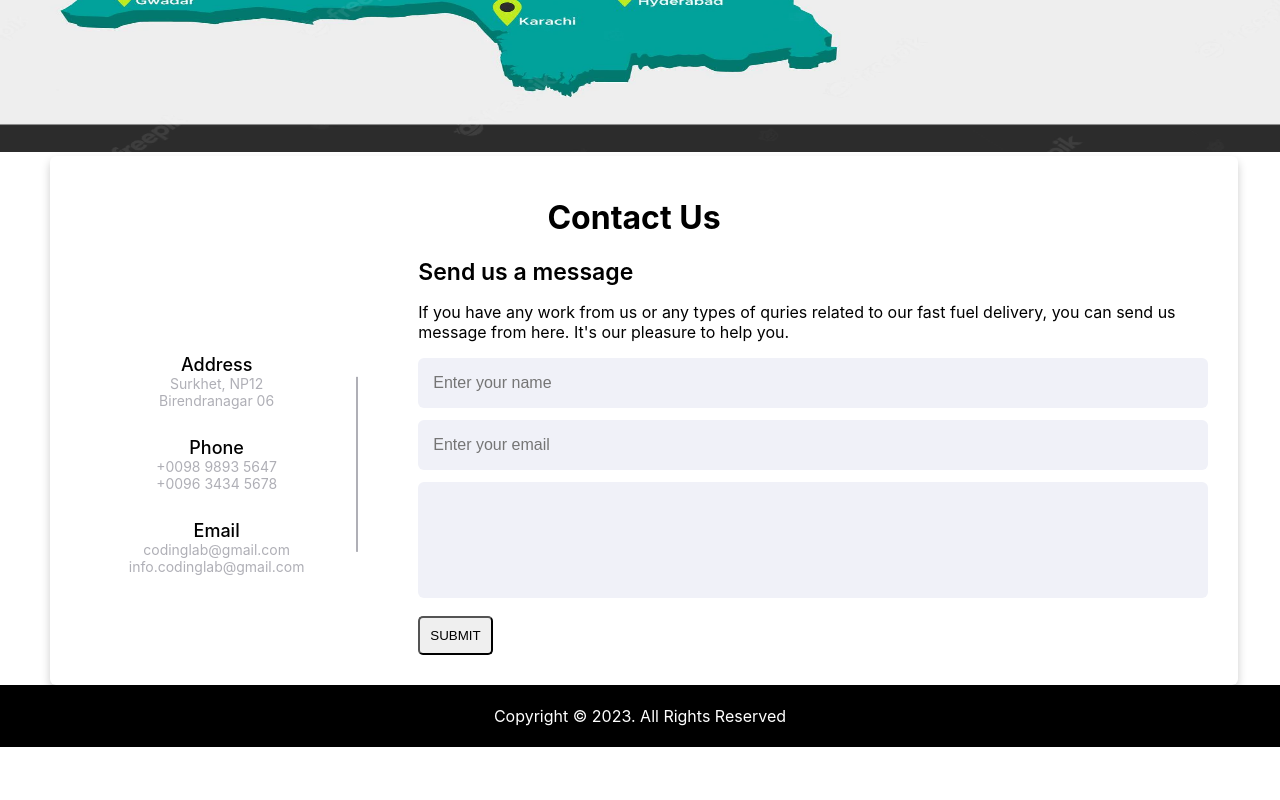
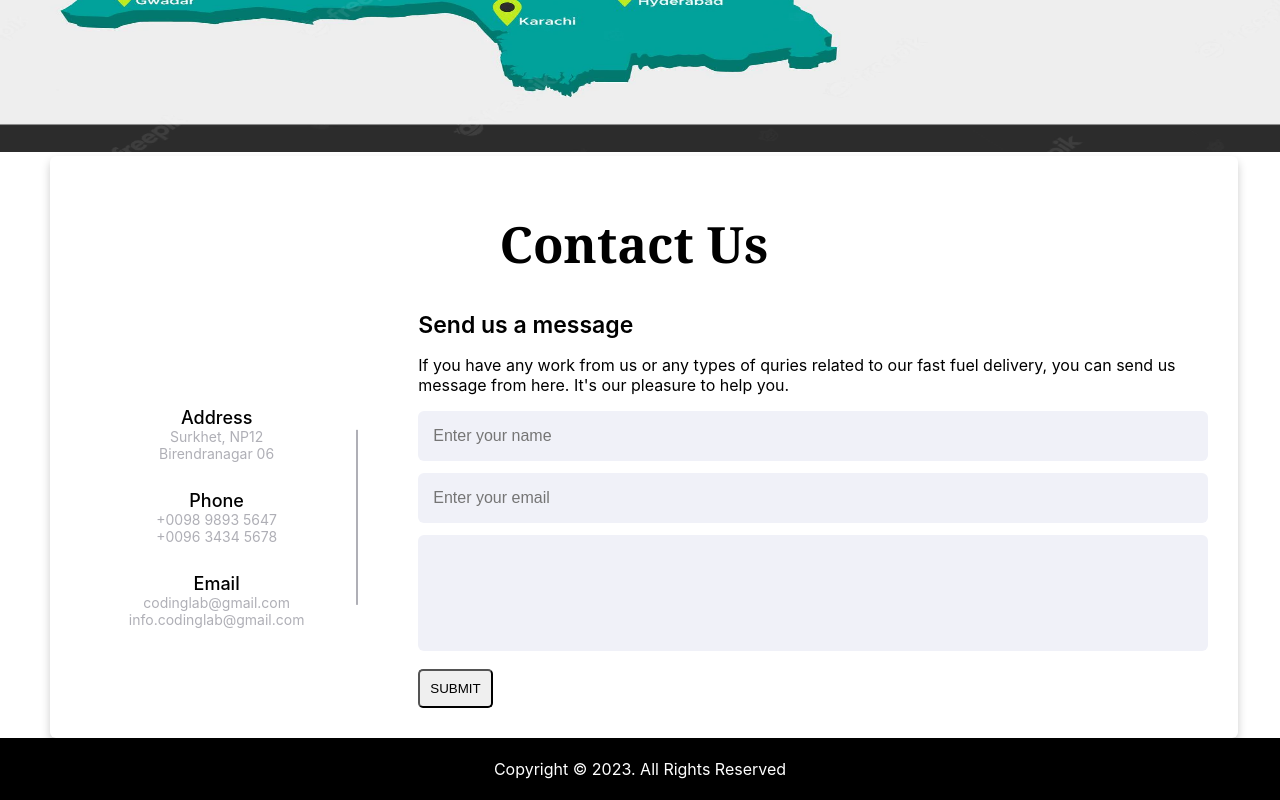
Before and after one commit to Muhammad-Aqib47/fast-fuel-frontend, a React (Create React App) app: page / in a window 1280 px wide. Shown: the part 3133-3933 px from the top of the page. Before the commit the page ends 3880 px from the top, so only its background shows below. Built offline with nearby package versions, Linux system fonts and the light colour scheme.

Commit message:
changing

```diff
--- a/src/components/landing-page/banner/style.css
+++ b/src/components/landing-page/banner/style.css
@@ -1,4 +1,4 @@
-  .banner img {
+ img {
     width: 100%;
     height: 700px;
   }
--- a/src/components/landing-page/contact-us/index.js
+++ b/src/components/landing-page/contact-us/index.js
@@ -38,7 +38,7 @@ function inputHandler(e){
 
     return (
         <div className="container-fluid">
-            <h1 className='contact'>Contact Us</h1>
+            <h1 className='contact-heading'>Contact Us</h1>
             <div className="content">
                 <div className="left-side">
                     <div className="address details">
--- a/src/components/landing-page/contact-us/style.css
+++ b/src/components/landing-page/contact-us/style.css
@@ -7,9 +7,11 @@
     font-family: Georgia, serif;
     font-size: 50px;
 } */
-.contact{
+.contact-heading{
     color: black;
+    font-family: Georgia, serif;
     text-align: center;
+    font-size: 50px;
 }
 .container-fluid {
     margin-left: 50px;
--- a/src/components/landing-page/navbar/index.js
+++ b/src/components/landing-page/navbar/index.js
@@ -5,7 +5,7 @@ function Navbar() {
     <div>
       <nav>
         <div className="left">
-          <img src="./images/logowhite.png" alt="logo" classNameName="logo" />
+          <img src="./images/logowhite.png" alt="logo" className="logo" />
         </div>
         <div className="middle">
           <a href="#section-1">Home</a>
```
